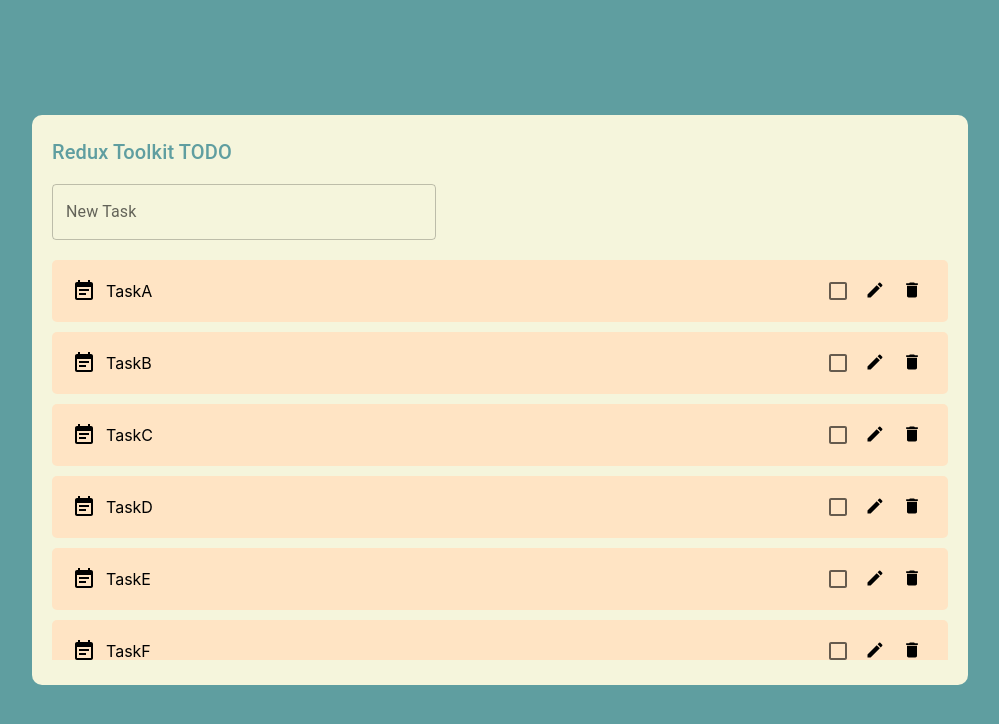
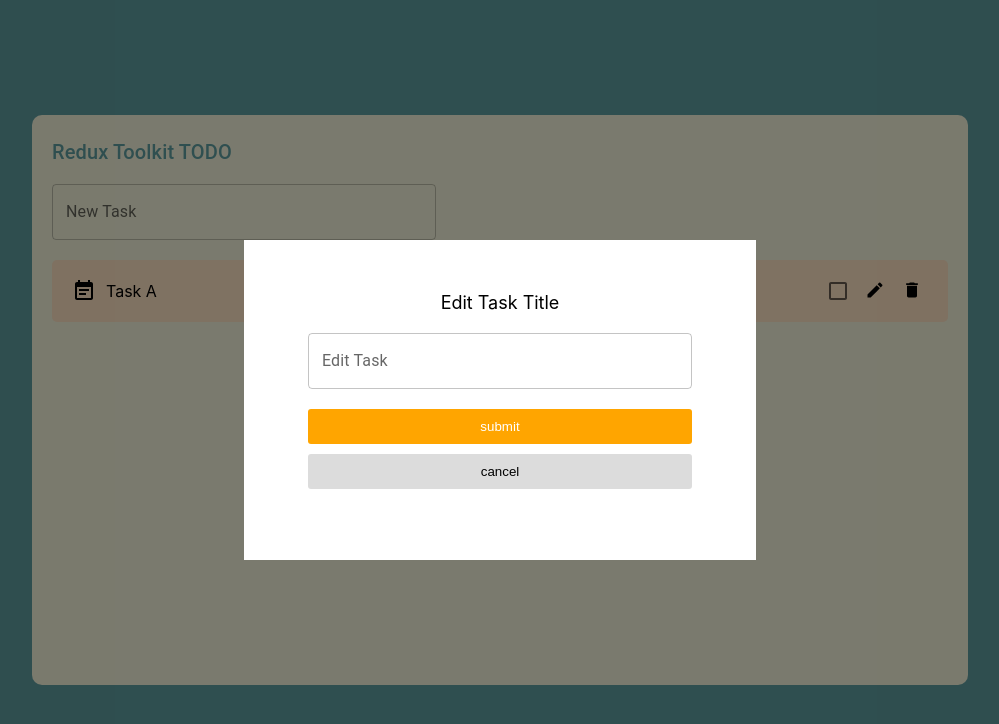
Before and after one commit to Shiho317/Redux-Typescript-todolist, a React (Create React App) app: page / in a window 1280 px wide. Both pictures are taken after a click on the button 1015 px from the left and 291 px from the top of the page. Shown: the top 724 px of the page, without its empty margins (140-1139 px from the left). Built offline with nearby package versions, Linux system fonts and the light colour scheme.

Commit message:
added modal

```diff
--- a/src/app/store.ts
+++ b/src/app/store.ts
@@ -1,9 +1,11 @@
 import { configureStore, ThunkAction, Action } from '@reduxjs/toolkit';
 import counterReducer from '../features/counter/counterSlice';
+import taskReducer from '../features/task/taskSlice';
 
 export const store = configureStore({
   reducer: {
     counter: counterReducer,
+    task: taskReducer,
   },
 });
 
--- a/src/features/task/taskForm/TaskForm.module.scss
+++ b/src/features/task/taskForm/TaskForm.module.scss
@@ -8,5 +8,29 @@
       width: 100%;
     }
 
+    & .button{
+      margin-top: 20px;
+      width: 100%;
+      display: flex;
+      flex-direction: column;
+      gap: 10px;
+
+      &_submit{
+        background-color: orange;
+        color: white;
+        border: none;
+        padding: 10px;
+        border-radius: 3px;
+      }
+
+      &_cancel{
+        background-color: gainsboro;
+        color: black;
+        border: none;
+        padding: 10px;
+        border-radius: 3px;
+      }
+    }
+
   }
 }
--- a/src/features/task/taskForm/TaskForm.tsx
+++ b/src/features/task/taskForm/TaskForm.tsx
@@ -1,29 +1,46 @@
 import React from 'react';
+import { useDispatch } from 'react-redux';
 import styles from './TaskForm.module.scss';
 import Box from '@mui/material/Box';
 import TextField from '@mui/material/TextField';
 import { useForm } from 'react-hook-form';
+import { createTask } from '../taskSlice';
 
 type Inputs = {
   taskTitle: string;
 }
 
-const TaskForm: React.FC = () => {
+type PropTypes = {
+  edit?: boolean;
+}
+
+const TaskForm: React.FC<PropTypes> = ({edit}) => {
+  const dispatch = useDispatch();
   const {register, handleSubmit, reset} = useForm();
   const handleCreate = (data: Inputs) => {
-    console.log(data);
+    dispatch(createTask(data.taskTitle));
     reset();
   };
+
+  const handleEdit = (data: Inputs) => {
+    console.log(data)
+  }
 
   return (
     <div className={styles.root}>
     <Box
       component="form"
       className={styles.form}
-      onSubmit={handleSubmit(handleCreate)}
+      onSubmit={edit ? handleSubmit(handleEdit) : handleSubmit(handleCreate)}
     >
-      <TextField id="outlined-basic" label="New Task" variant="outlined" className={styles.text_field} {...register('taskTitle')}/>
+      <TextField id="outlined-basic" defaultValue={edit ? '' : ''} label={edit ? "Edit Task" : "New Task"} variant="outlined" className={styles.text_field} {...register('taskTitle')}/>
 
+      {edit ? (
+      <div className={styles.button}>
+        <button type='submit' className={styles.button_submit}>submit</button>
+        <button type='button' className={styles.button_cancel}>cancel</button>
+      </div>
+      ) : null}
     </Box>
     </div>
   );
--- a/src/features/task/taskItem/TaskItem.module.scss
+++ b/src/features/task/taskItem/TaskItem.module.scss
@@ -46,3 +46,33 @@
     }
   }
 }
+
+  .modal{
+    display: flex;
+    justify-content: center;
+    align-items: center;
+
+    &_content{
+      background-color: white;
+      width: 40vw;
+      height: 40vh;
+      display: flex;
+      flex-direction: column;
+      justify-content: center;
+      align-items: center;
+    }
+
+    &_title{
+      font-size: 18px;
+      text-align: center;
+    }
+
+    & .input{
+      margin-top: 20px;
+      width: 75%;
+      display: flex;
+      flex-direction: column;
+      align-items: center;
+      gap: 10px;
+    }
+  }
--- a/src/features/task/taskItem/TaskItem.tsx
+++ b/src/features/task/taskItem/TaskItem.tsx
@@ -4,6 +4,8 @@
 import EventNoteIcon from '@mui/icons-material/EventNote';
 import EditIcon from '@mui/icons-material/Edit';
 import DeleteIcon from '@mui/icons-material/Delete';
+import Modal from '@mui/material/Modal';
+import TaskForm from '../taskForm/TaskForm';
 
 const label = { inputProps: { 'aria-label': 'Checkbox demo' } };
 
@@ -12,6 +14,11 @@
 }
 
 const TaskItem: React.FC<PropTypes> = ({task}) => {
+
+  const [open, setOpen] = React.useState(false);
+  const handleOpen = () => setOpen(true);
+  const handleClose = () => setOpen(false);
+
   return (
     <div className={styles.root}>
       <div className={styles.title}>
@@ -32,7 +39,7 @@
         console.log(`edit ${task.id}`)
         }}
         className={styles.edit_btn}>
-          <EditIcon className={styles.edit_icon}/>
+          <EditIcon className={styles.edit_icon} onClick={handleOpen}/>
         </button>
 
         <button onClick={() => {
@@ -44,6 +51,18 @@
 
       </div>
 
+      <Modal
+        open={open}
+        onClose={handleClose}
+        className={styles.modal}>
+        <div className={styles.modal_content}>
+          <div className={styles.modal_title}>Edit Task Title</div>
+          <div className={styles.input}>
+            <TaskForm edit/>
+          </div>
+        </div>
+      </Modal>
+
     </div>
   );
 }
--- a/src/features/task/taskList/TaskList.tsx
+++ b/src/features/task/taskList/TaskList.tsx
@@ -1,13 +1,14 @@
 import React from 'react';
 import styles from './TaskList.module.scss';
 import TaskItem from '../taskItem/TaskItem';
-
-import sampleData from './sampleData.json';
+import { selectTask } from '../taskSlice';
+import { useSelector } from 'react-redux';
 
 const TaskList:React.FC = () => {
+  const tasks = useSelector(selectTask);
   return (
     <div className={styles.root}>
-      {sampleData.map((task) => (
+      {tasks.map((task) => (
         <TaskItem key={task.id} task={task}/>
       ))}
     </div>
--- a/src/features/task/taskList/sampleData.json
+++ /dev/null
@@ -1,12 +0,0 @@
-[
-  { "id": 0, "title": "TaskA", "completed": false },
-  { "id": 1, "title": "TaskB", "completed": false },
-  { "id": 2, "title": "TaskC", "completed": false },
-  { "id": 3, "title": "TaskD", "completed": false },
-  { "id": 4, "title": "TaskE", "completed": false },
-  { "id": 5, "title": "TaskF", "completed": false },
-  { "id": 6, "title": "TaskG", "completed": false },
-  { "id": 7, "title": "TaskH", "completed": false },
-  { "id": 8, "title": "TaskI", "completed": false },
-  { "id": 9, "title": "TaskJ", "completed": false }
-]
--- /dev/null
+++ b/src/features/task/taskSlice.ts
@@ -0,0 +1,39 @@
+import { createSlice, PayloadAction } from '@reduxjs/toolkit';
+import { RootState, AppThunk } from '../../app/store';
+
+interface TaskState {
+  idCount: number;
+  tasks: {id: number; title: string; completed:boolean}[];
+  selectedTask: {id: number; title: string; completed:boolean};
+  isModalOpen: boolean;
+}
+
+const initialState: TaskState = {
+  idCount: 1,
+  tasks: [{id: 1, title: 'Task A', completed: false}],
+  selectedTask: {id: 0, title: '', completed: false},
+  isModalOpen: false,
+};
+
+export const taskSlice = createSlice({
+  name: 'task',
+  initialState,
+  // The `reducers` field lets us define reducers and generate associated actions
+  reducers: {
+    createTask:(state, action) => {
+      state.idCount++;
+      const newTask = {
+        id: state.idCount,
+        title: action.payload,
+        completed: false,
+      };
+      state.tasks = [newTask, ...state.tasks];
+    },
+  },
+});
+
+export const { createTask } = taskSlice.actions;
+
+export const selectTask = (state: RootState): TaskState['tasks'] => state.task.tasks;
+
+export default taskSlice.reducer;
```
